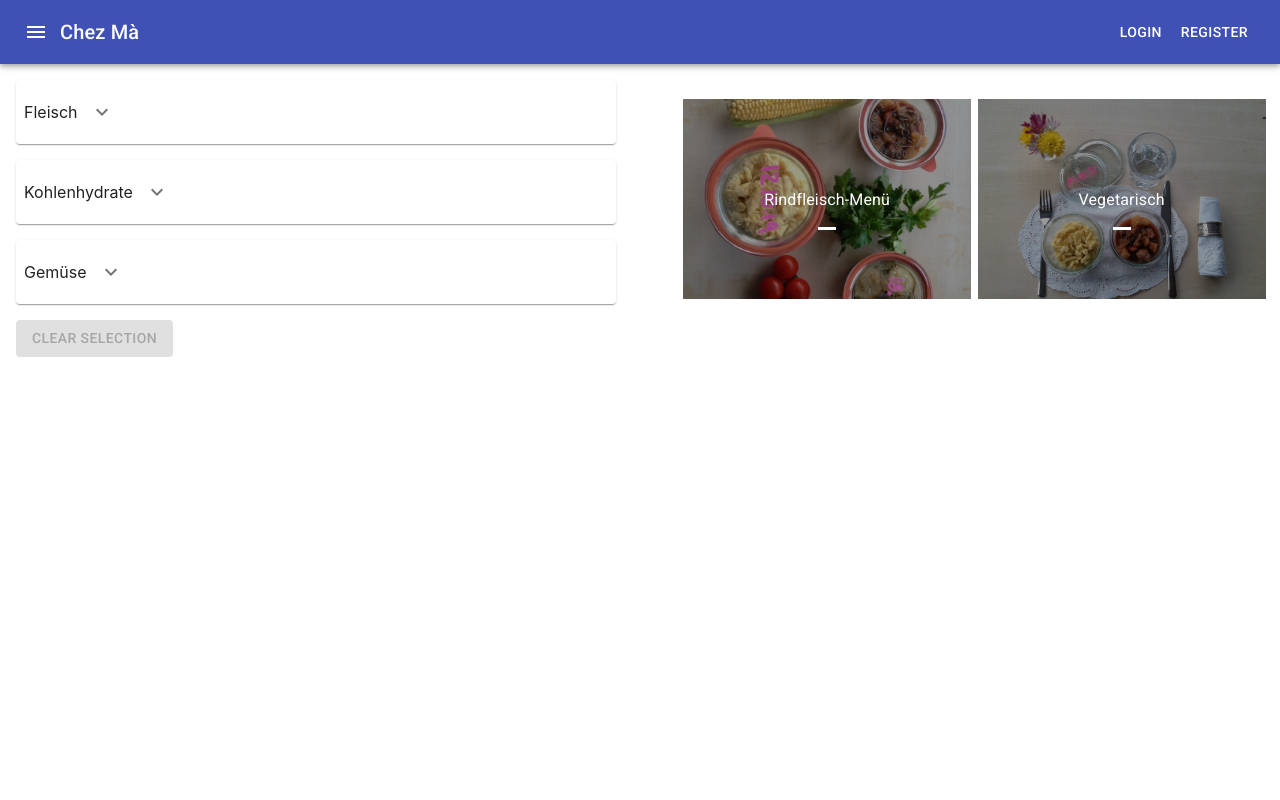
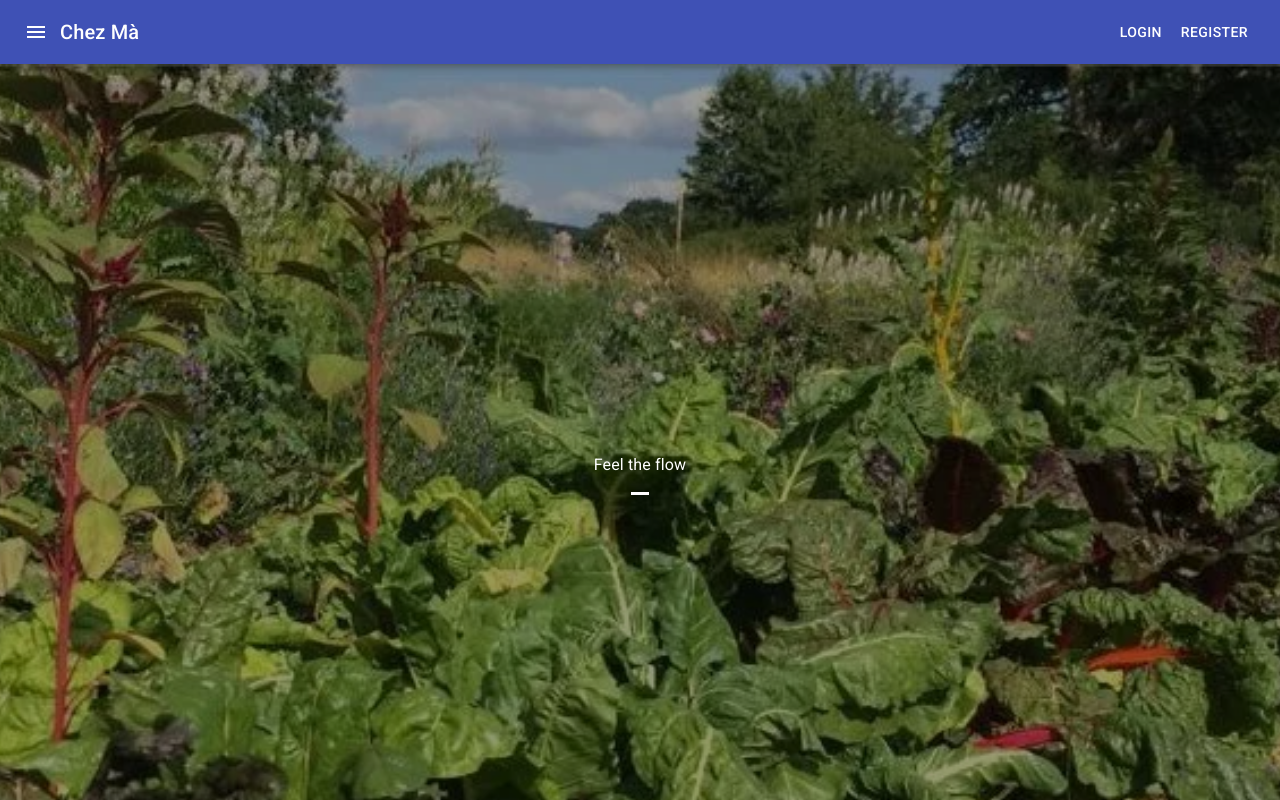
Before and after one commit to Chez-Ma/chezma, a React (Create React App) app: page / in a window 1280 px wide. Built offline with nearby package versions, Linux system fonts and the light colour scheme.

Commit message:
added simple landing page

```diff
--- a/src/App.js
+++ b/src/App.js
@@ -7,6 +7,7 @@
 import Home from "./components/Home";
 import RecipeSummary from "./components/RecipeSummary";
 import MenueSelection from "./components/MenueSelection";
+import LandingPage from "./components/LandingPage";
 
 function App() {
   return (
@@ -29,8 +30,11 @@
             <Route path="/profile">
               <Profile/>
             </Route>
+            <Route path="/home">
+              <Home/>
+            </Route>
             <Route path="/">
-              <Home/>
+              <LandingPage/>
             </Route>
           </Switch>
       </div>
--- /dev/null
+++ b/src/components/LandingPage.js
@@ -0,0 +1,139 @@
+import React, {Component} from 'react';
+import withStyles from "@material-ui/core/styles/withStyles";
+import ButtonBase from "@material-ui/core/ButtonBase";
+import Typography from "@material-ui/core/Typography";
+import {selectRecipe} from "../actions/selectRecipe";
+import {Link} from "react-router-dom";
+import Button from "@material-ui/core/Button";
+
+class LandingPage extends Component {
+    constructor(props) {
+        super(props);
+        this.state =  {
+            name: "Feel the flow",
+            img: "/images/garten-streifen.webp",
+            imgAlt: "The flow of the chezma"
+        };
+    }
+
+    render() {
+        const {classes} = this.props;
+        return (
+            <span className={classes.root}>
+                    <span
+                        style={{
+                            width: "100%",
+                            height: "100%"
+                        }}
+                    >
+                    <ButtonBase
+                        focusRipple
+                        key={this.state.name}
+                        className={classes.image}
+                        focusVisibleClassName={classes.focusVisible}
+                        style={{
+                            width: "100%"
+                        }}
+                        component={Link}
+                        to="/home"
+                    >
+          <span
+              className={classes.imageSrc}
+              style={{
+                  backgroundImage: `url(${this.state.img})`,
+              }}
+          />
+                        <span className={classes.imageBackdrop}/>
+                        <span className={classes.imageButton}>
+            <Typography
+                component="span"
+                variant="subtitle1"
+                color="inherit"
+                className={classes.imageTitle}
+            >
+              {this.state.name}
+                <span className={classes.imageMarked}/>
+            </Typography>
+          </span>
+                    </ButtonBase>
+                    </span>
+            </span>
+        );
+    }
+}
+
+
+const styles = theme => ({
+    root: {
+        position: "fixed",
+        minWidth: 300,
+        width: '100%',
+        height: '100%'
+    },
+    image: {
+        position: 'relative',
+        height: "100%",
+        [theme.breakpoints.down('xs')]: {
+            width: '100% !important',
+            height: 100,
+        },
+        '&:hover, &$focusVisible': {
+            zIndex: 1,
+            '& $imageBackdrop': {
+                opacity: 0.15,
+            },
+            '& $imageMarked': {
+                opacity: 0,
+            },
+            '& $imageTitle': {
+                border: '4px solid currentColor',
+            },
+        },
+    },
+    focusVisible: {},
+    imageButton: {
+        position: 'absolute',
+        left: 0,
+        right: 0,
+        top: 0,
+        bottom: 0,
+        display: 'flex',
+        alignItems: 'center',
+        justifyContent: 'center',
+        color: theme.palette.common.white,
+    },
+    imageSrc: {
+        position: 'absolute',
+        left: 0,
+        right: 0,
+        top: 0,
+        bottom: 0,
+        backgroundSize: 'cover',
+        backgroundPosition: 'center 40%',
+    },
+    imageBackdrop: {
+        position: 'absolute',
+        left: 0,
+        right: 0,
+        top: 0,
+        bottom: 0,
+        backgroundColor: theme.palette.common.black,
+        opacity: 0.4,
+        transition: theme.transitions.create('opacity'),
+    },
+    imageTitle: {
+        position: 'relative',
+        padding: `${theme.spacing(2)}px ${theme.spacing(4)}px ${theme.spacing(1) + 6}px`,
+    },
+    imageMarked: {
+        height: 3,
+        width: 18,
+        backgroundColor: theme.palette.common.white,
+        position: 'absolute',
+        bottom: -2,
+        left: 'calc(50% - 9px)',
+        transition: theme.transitions.create('opacity'),
+    },
+});
+
+export default withStyles(styles)(LandingPage);
```
Also changed, not shown: public/images/garten-streifen.webp (added).
